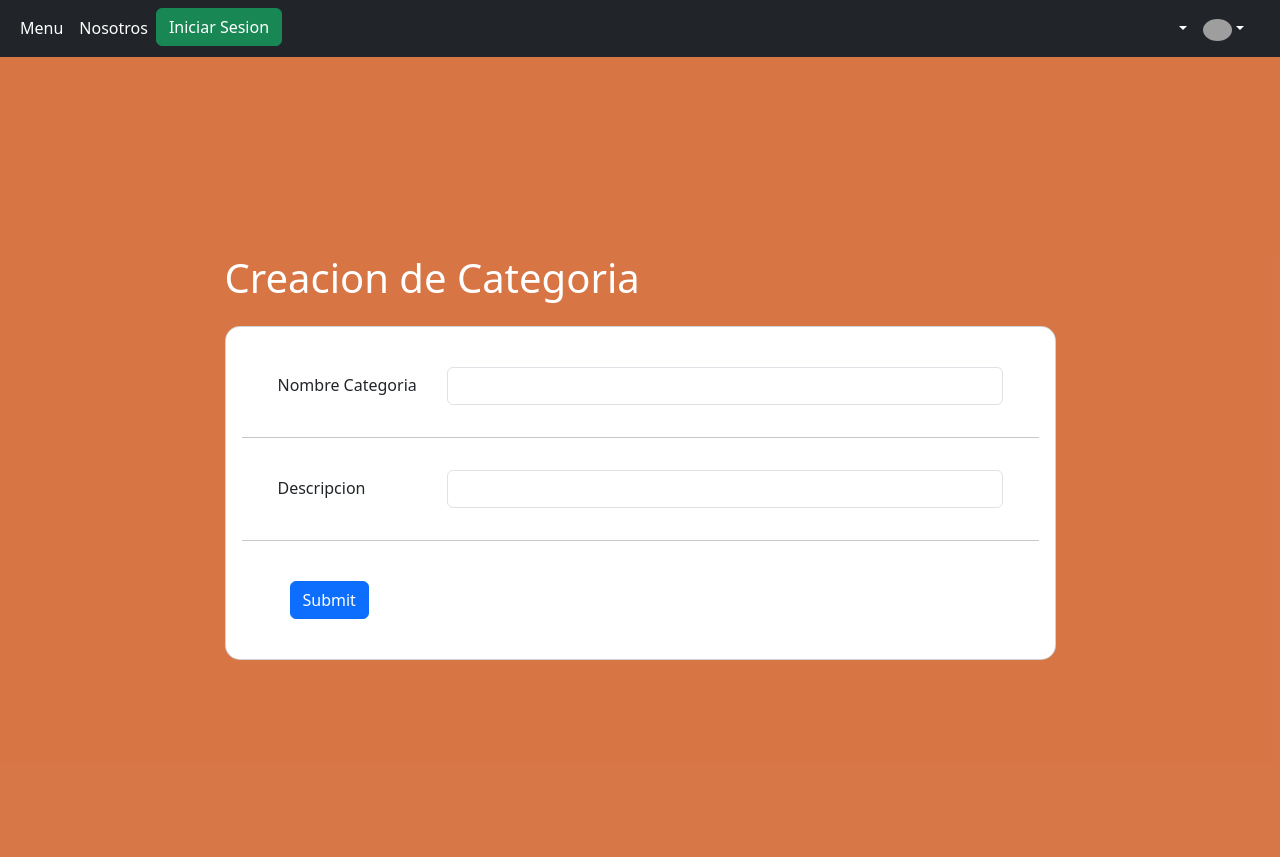
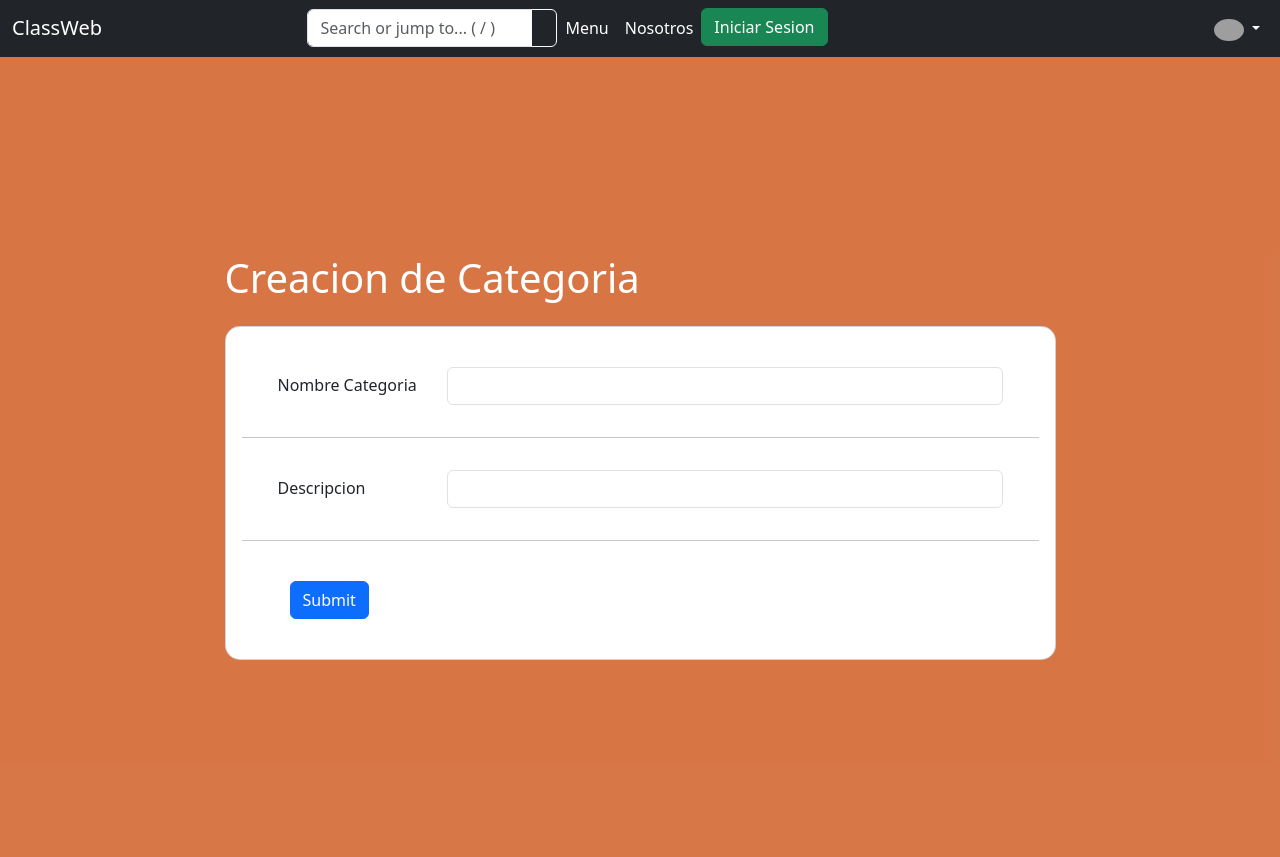
Before and after one commit to GaboGon25/Proyect_ClassWeb, a Flask app: page /categories in a window 1280 px wide. Run offline with Flask 3, Linux system fonts and the light colour scheme; grey boxes are pictures that could not be loaded.

Commit message:
Arreglando Index y Layout

```diff
--- a/templates/layout.html
+++ b/templates/layout.html
@@ -1,26 +1,28 @@
 <!DOCTYPE html>
 <html lang="en">
 <head>
-    <meta charset="UTF-8" />
-    <meta name="viewport" content="width=device-width, initial-scale=1.0" />
-    <title>
-      {% block title %}
-
-      {% endblock %}
-    </title>
-    <link href="https://cdn.jsdelivr.net/npm/bootstrap@5.3.3/dist/css/bootstrap.min.css" rel="stylesheet" integrity="sha384-QWTKZyjpPEjISv5WaRU9OFeRpok6YctnYmDr5pNlyT2bRjXh0JMhjY6hW+ALEwIH" crossorigin="anonymous" />
-    <link rel="stylesheet" href="{{ url_for('static', filename='style.css') }}" />
-    {% block style %}
-
-    {% endblock %}
+    <meta charset="UTF-8">
+    <meta name="viewport" content="width=device-width, initial-scale=1.0">
+    <title>{% block title %}{% endblock %}</title>
+    <link href="https://cdn.jsdelivr.net/npm/bootstrap@5.3.3/dist/css/bootstrap.min.css" rel="stylesheet" integrity="sha384-QWTKZyjpPEjISv5WaRU9OFeRpok6YctnYmDr5pNlyT2bRjXh0JMhjY6hW+ALEwIH" crossorigin="anonymous">
+    <link rel="stylesheet" href="{{ url_for('static', filename='style.css') }}">
+    {% block style %}{% endblock %}
 </head>
 <body>
     <!-- Navbar -->
-
-    <!-- Hice una nueva vista para cargar las vistas -->
     <nav class="navbar navbar-expand-lg navbar-dark bg-dark">
       <div class="container-fluid">
+          <a class="navbar-brand" href="/"><i class="fas fa-home"></i> ClassWeb</a>
+          <button class="navbar-toggler" type="button" data-bs-toggle="collapse" data-bs-target="#navbarSupportedContent" aria-controls="navbarSupportedContent" aria-expanded="false" aria-label="Toggle navigation">
+              <span class="navbar-toggler-icon"></span>
+          </button>
           <div class="collapse navbar-collapse" id="navbarSupportedContent">
+              <form class="d-flex ms-auto" role="search" action="/search">
+                  <div class="input-group" style="width: 250px;">
+                      <input type="search" class="form-control" placeholder="Search or jump to... ( / )" aria-label="Search" name="q">
+                      <button class="btn btn-outline-light" type="submit"><i class="fas fa-search"></i></button>
+                  </div>
+              </form>
               <ul class="navbar-nav me-auto mb-2 mb-lg-0">
                   {% if not current_user.is_authenticated %}
                       <li class="nav-item">
@@ -34,72 +36,32 @@
                       </li>
                   {% else %}
                       {% if current_user.rol == 'estudiante' %}
-              <a class="navbar-brand" href="/"><i class="fi fi-rr-home">Inicio</i></a>
-                <form class="d-flex" role="search" action="/search">
-                  <div class="form-white input-group" style="width: 250px;">
-                    <input type="search" class="form-control rounded" placeholder="Search or jump to... ( / )" aria-label="Search" aria-describedby="search-addon" name="q" />
-                    <!-- agregue para la funcion search con el nombre q para hacer las busquedas -->
-                  </div>
-                </form>
                           <li class="nav-item">
-                  <a class="nav-link active" href="/courses">Mi aprendizaje</a>
+                              <a class="nav-link" href="/courses">Mi aprendizaje</a>
                           </li>
                           <li class="nav-item">
-                  <a class="nav-link active" href="#">Carrito</a>
+                              <a class="nav-link" href="#">Carrito</a>
                           </li>
-                <button class="navbar-toggler" type="button" data-mdb-toggle="collapse" data-mdb-target="#navbarSupportedContent" aria-controls="navbarSupportedContent" aria-expanded="false" aria-label="Toggle navigation"><i class="fas fa-bars"></i></button>
                       {% else %}
-              <a class="navbar-brand" href="/"><i class="fi fi-rr-home">Inicio</i></a>
-                <form class="d-flex" role="search" action="/search">
-                  <div class="form-white input-group" style="width: 250px;">
-                    <input type="search" class="form-control rounded" placeholder="Search or jump to... ( / )" aria-label="Search" aria-describedby="search-addon" name="q" />
-                    <!-- agregue para la funcion search con el nombre q para hacer las busquedas -->
-                  </div>
-                </form>
                           <li class="nav-item">
-                  <a class="nav-link active" href="/create">Crear curso</a>
+                              <a class="nav-link" href="/create">Crear curso</a>
                           </li>
-
-                <button class="navbar-toggler" type="button" data-mdb-toggle="collapse" data-mdb-target="#navbarSupportedContent" aria-controls="navbarSupportedContent" aria-expanded="false" aria-label="Toggle navigation"><i class="fas fa-bars"></i></button>
                       {% endif %}
                       <li class="nav-item">
-                <a class="nav-link active" href="/logout">Logout</a>
+                          <a class="nav-link" href="/logout">Logout</a>
                       </li>
                   {% endif %}
               </ul>
-          <ul class="navbar-nav d-flex flex-row ms-auto me-3">
-            <li class="nav-item me-3 me-lg-0 dropdown">
-              <a class="nav-link dropdown-toggle" href="#" id="navbarDropdown" role="button" data-mdb-toggle="dropdown" aria-expanded="false"><i class="fas fa-plus"></i></a>
-              <ul class="dropdown-menu dropdown-menu-end" aria-labelledby="navbarDropdown">
-                <li>
-                  <a class="dropdown-item" href="#">Action</a>
-                </li>
-                <li>
-                  <a class="dropdown-item" href="#">Another action</a>
-                </li>
-                <li>
-                  <hr class="dropdown-divider" />
-                </li>
-                <li>
-                  <a class="dropdown-item" href="#">Something else here</a>
-                </li>
-              </ul>
-            </li>
-            <li class="nav-item me-3 me-lg-0 dropdown">
-              <a class="nav-link dropdown-toggle" href="#" id="navbarDropdown1" role="button" data-mdb-toggle="dropdown" aria-expanded="false"><img src="https://mdbootstrap.com/img/Photos/Avatars/img (31).jpg" class="rounded-circle" height="22" alt="" loading="lazy" /></a>
+              <ul class="navbar-nav d-flex flex-row ms-auto">
+                  <li class="nav-item dropdown">
+                      <a class="nav-link dropdown-toggle" href="#" id="navbarDropdown1" role="button" data-bs-toggle="dropdown" aria-expanded="false">
+                          <img src="https://mdbootstrap.com/img/Photos/Avatars/img (31).jpg" class="rounded-circle" height="22" alt="" loading="lazy">
+                      </a>
                       <ul class="dropdown-menu dropdown-menu-end" aria-labelledby="navbarDropdown1">
-                <li>
-                  <a class="dropdown-item" href="#">Action</a>
-                </li>
-                <li>
-                  <a class="dropdown-item" href="#">Another action</a>
-                </li>
-                <li>
-                  <hr class="dropdown-divider" />
-                </li>
-                <li>
-                  <a class="dropdown-item" href="#">Something else here</a>
-                </li>
+                          <li><a class="dropdown-item" href="#">Action</a></li>
+                          <li><a class="dropdown-item" href="#">Another action</a></li>
+                          <li><hr class="dropdown-divider"></li>
+                          <li><a class="dropdown-item" href="#">Something else here</a></li>
                       </ul>
                   </li>
               </ul>
@@ -107,14 +69,16 @@
       </div>
   </nav>
   <!-- Navbar -->
+
     <main>
         {% block content %}
-
         {% endblock %}
     </main>
+
+    {% block footer %}
+    {% endblock %}
+
+    <script src="https://cdn.jsdelivr.net/npm/bootstrap@5.3.3/dist/js/bootstrap.bundle.min.js" integrity="sha384-YvpcrYf0tY3lHB60NNkmXc5s9fDVZLESaAA55NDzOxhy9GkcIdslK1eN7N6jIeHz" crossorigin="anonymous"></script>
+    {% block script %}{% endblock %}
 </body>
-  <script src="https://cdn.jsdelivr.net/npm/bootstrap@5.3.3/dist/js/bootstrap.bundle.min.js" integrity="sha384-YvpcrYf0tY3lHB60NNkmXc5s9fDVZLESaAA55NDzOxhy9GkcIdslK1eN7N6jIeHz" crossorigin="anonymous"></script>
-  {% block script %}
-
-  {% endblock %}
 </html>
```
Also changed, not shown: proyecto.db, 2 other files. Lines whose indentation alone changed are shown as unchanged.
